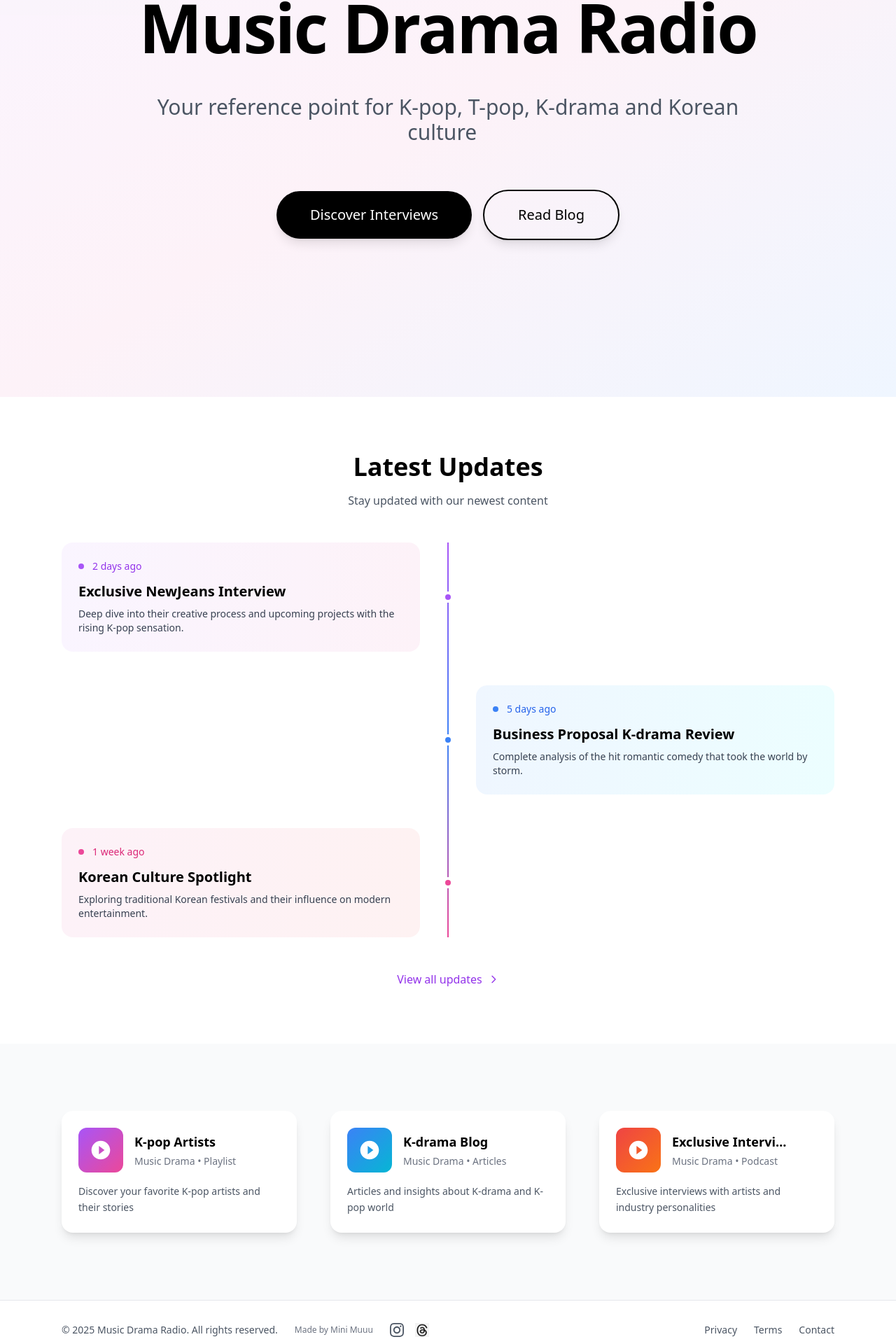
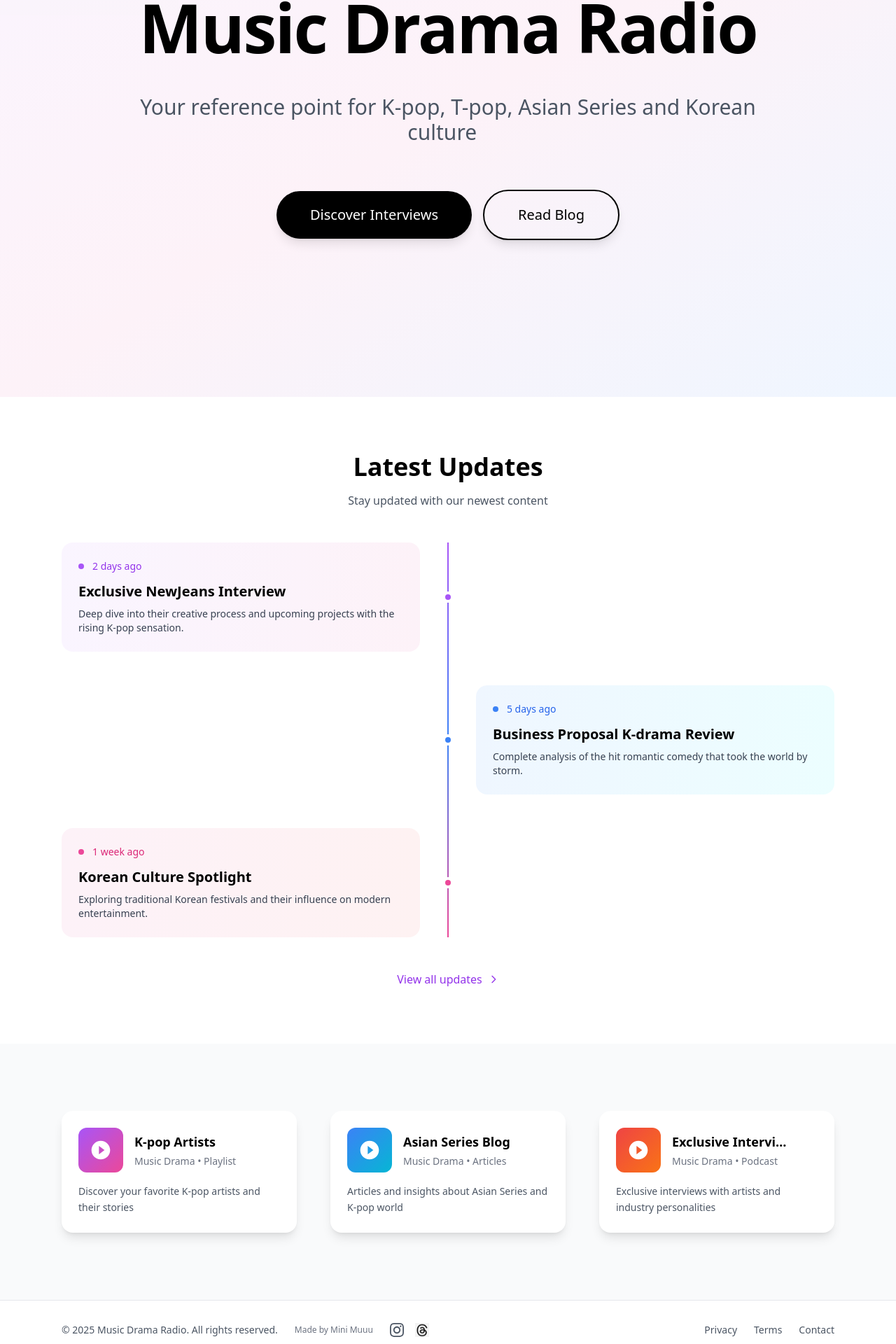
Before and after one commit to MiniMuuu2-0/MusicDramaRadio-Website, a React (Vite) app: page / in a window 1280 px wide. Shown: the part 290-2210 px from the top of the page at 70% size. Built offline with nearby package versions, Linux system fonts and the light colour scheme; the HTML template or start-up script is replaced by a standard one.

Commit message:
Replace K-drama with Asian Series throughout the site

```diff
--- a/src/pages/About.jsx
+++ b/src/pages/About.jsx
@@ -23,7 +23,7 @@ function About() {
             </div>
           </div>
           <p className="text-lg sm:text-xl text-gray-600 dark:text-gray-400 leading-relaxed max-w-3xl mx-auto">
-            Your ultimate destination for K-pop, T-pop, K-drama content and Korean culture insights.
+            Your ultimate destination for K-pop, T-pop, Asian Series content and Korean culture insights.
           </p>
         </div>
       </section>
--- a/src/pages/Home.jsx
+++ b/src/pages/Home.jsx
@@ -40,7 +40,7 @@ function Home() {
           </h1>
           <div className="text-lg sm:text-xl lg:text-3xl text-gray-600 dark:text-gray-400 mb-8 sm:mb-16 max-w-4xl mx-auto leading-relaxed font-light">
             <TypewriterText
-              text="Your reference point for K-pop, T-pop, K-drama and Korean culture"
+              text="Your reference point for K-pop, T-pop, Asian Series and Korean culture"
               speed={30}
               delay={500}
             />
@@ -180,7 +180,7 @@ function Home() {
                     <div className="absolute inset-0 bg-black bg-opacity-0 group-hover:bg-opacity-20 rounded-xl transition-all duration-300"></div>
                   </div>
                   <div className="flex-1 min-w-0">
-                    <h3 className="text-lg font-semibold text-black dark:text-white mb-1 truncate">K-drama Blog</h3>
+                    <h3 className="text-lg font-semibold text-black dark:text-white mb-1 truncate">Asian Series Blog</h3>
                     <p className="text-sm text-gray-500 dark:text-gray-400 truncate">Music Drama • Articles</p>
                   </div>
                   <div className="opacity-0 group-hover:opacity-100 transition-opacity duration-300 flex-shrink-0">
@@ -192,7 +192,7 @@ function Home() {
                   </div>
                 </div>
                 <p className="text-gray-600 dark:text-gray-300 text-sm leading-relaxed">
-                  Articles and insights about K-drama and K-pop world
+                  Articles and insights about Asian Series and K-pop world
                 </p>
               </div>
             </Link>
```
